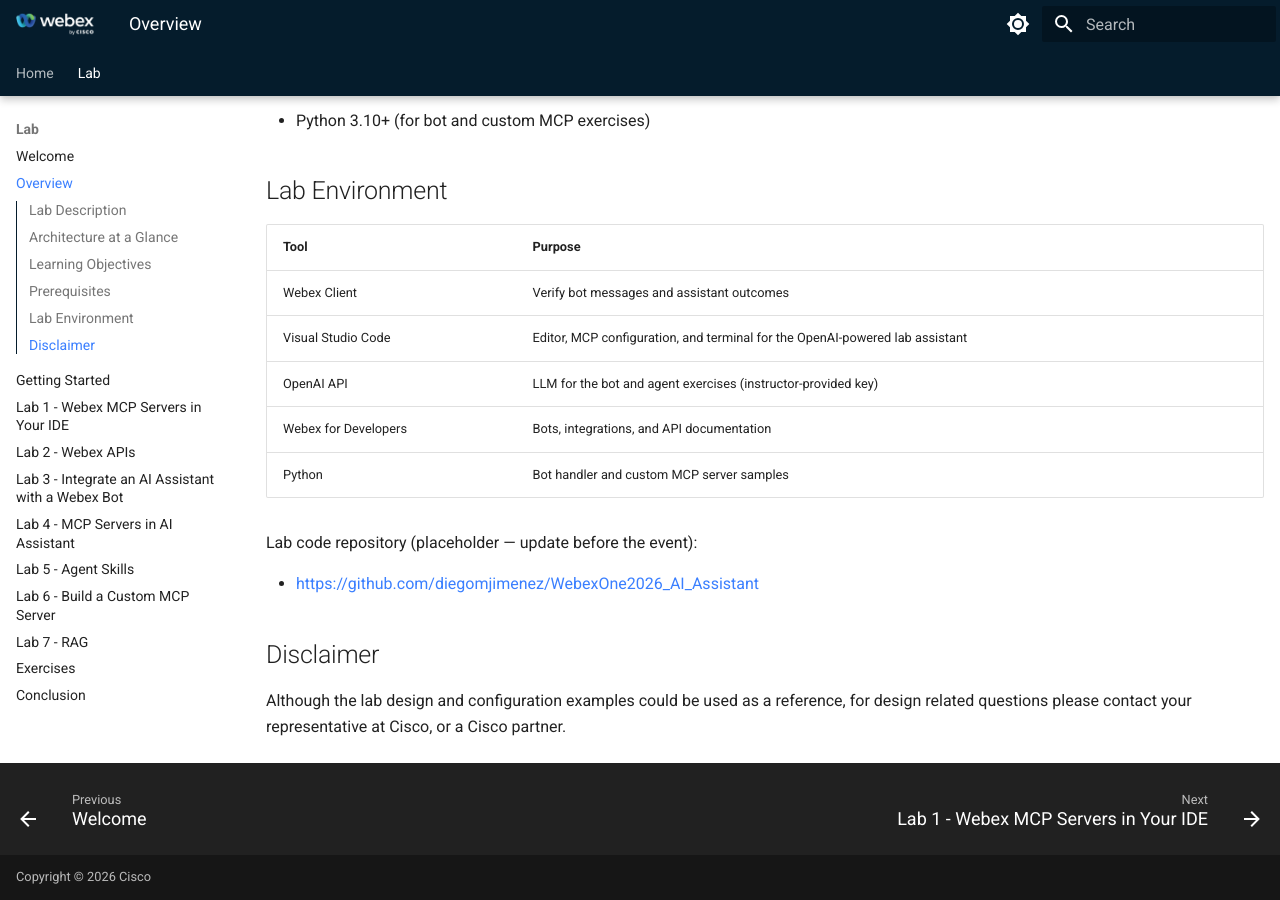
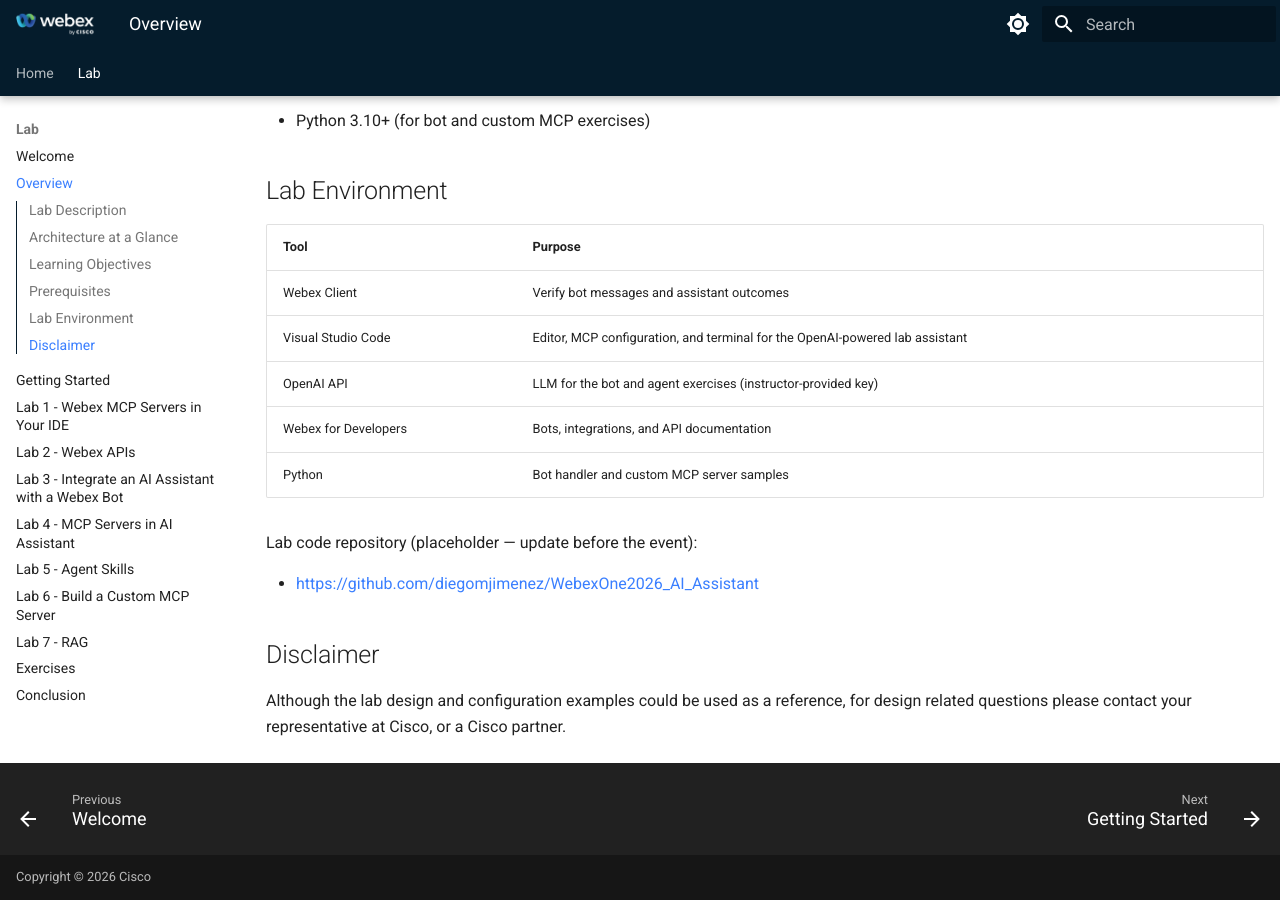
Before and after one commit to WebexCC-SA/LAB-31123, an MkDocs documentation site: the page built from docs/overview.md, in a window 1280 px wide and 900 px high, scrolled down 1315 px. Built offline with MkDocs 1.6.1 and Material for MkDocs 9.7.7, drawn with Linux system fonts in a browser that asks for light colours; some of the changed lines change nothing that is shown.

Commit message:
Update mkdocs.yml

```diff
--- a/mkdocs.yml
+++ b/mkdocs.yml
@@ -82,7 +82,7 @@
   - Lab:
       - Welcome: welcome.md
       - Overview: overview.md
-      - Getting Started: lab1_getting_started.md
+      - Getting Started: getting_started.md
       #- Lab 1 - AI Assistants and Architecture: lab2_ai-assistant-and-architecture.md
       #- Lab 2 - MCP Fundamentals: lab3_mcp-fundamentals.md
       - Lab 1 - Webex MCP Servers in Your IDE: lab1_webex-mcp-in-ide.md
```
